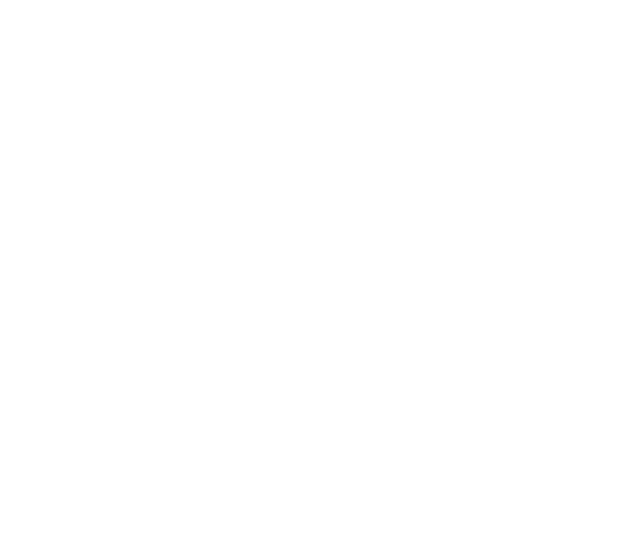
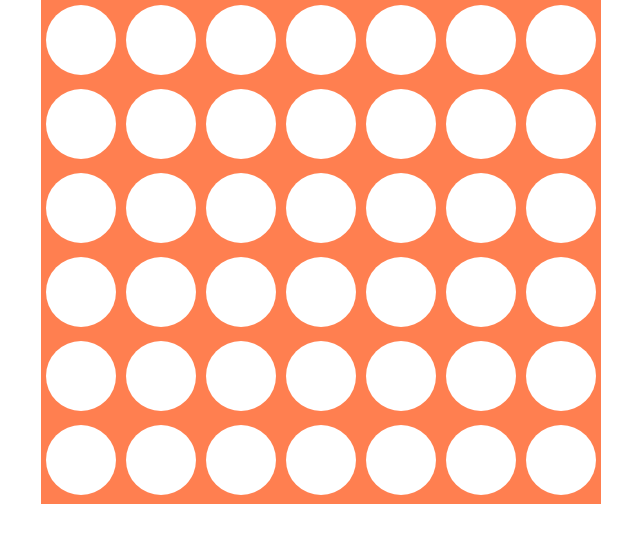
Before and after one commit to faridlotfali/connect4, a plain HTML site: page index.html in a window 1280 px wide. Shown: the whole page, without its empty margins (319-959 px from the left). Drawn offline with nearby package versions, Linux system fonts and the light colour scheme.

Commit message:
add creatGrid function and setupEventListener

```diff
--- a/connect4.js
+++ b/connect4.js
@@ -0,0 +1,48 @@
+class Connect4 {
+    constructor(selector){
+        this.rows = 6;
+        this.cols = 7;
+        this.selector = selector;
+        this.createGrid();
+        this.setupEventListener();
+    }
+
+    createGrid(){
+        const $borad = $(this.selector);
+        // console.log($borad);
+        for (let row = 0; row < this.rows; row++) {
+            const $row = $('<div>').addClass('row');
+            $borad.append($row);
+            for (let col = 0; col < this.cols; col++) {
+                const $col = $('<div>')
+                    .addClass('col empty')
+                    .attr('data-col',col)
+                    .attr('data-row',row);
+                $row.append($col)
+            }
+            $borad.append($row)
+        }
+    }
+
+    setupEventListener(){
+        const $borad = $(this.selector);
+
+        function findLastEmptyCell(col){
+            const cells = $(`.col[data-col='${col}']`);
+            for (let i = cells.length-1; i>=0; i--) {
+                const $cell = $(cells[i]);
+                if($cell.hasClass('empty')){
+                    return $cell;
+                }
+            }
+            return null;
+        }
+
+        $borad.on('mouseenter','.col.empty',function(){
+            const col = $(this).data('col')
+            console.log(this)
+            const $lastEmptyCell = findLastEmptyCell(col);
+            $lastEmptyCell.addClass('next-red');
+        })
+    }
+}
--- a/index.html
+++ b/index.html
@@ -8,7 +8,9 @@
     <link rel="stylesheet" href="main.css">
 </head>
 <body>
+    <div id="connect4">
 
+    </div>
     <script src="https://code.jquery.com/jquery-3.3.1.min.js"></script>
     <script  src="connect4.js"></script>
     <script src="main.js"></script>
--- a/main.css
+++ b/main.css
@@ -0,0 +1,19 @@
+body{
+    text-align: center;
+    margin: 0;
+}
+#connect4{
+    background-color: coral;
+    display: inline-block;
+}
+.col{
+    width: 70px;
+    height: 70px;
+    display: inline-block;
+    background-color: white;
+    border-radius: 50%;
+    margin: 5px;
+}
+.next-red{
+    background-color: red;
+}
--- a/main.js
+++ b/main.js
@@ -1,4 +1,5 @@
 
 $(document).ready(function(){
     //TODO: draw a grid
+    const con = new Connect4('#connect4')
 })
```
